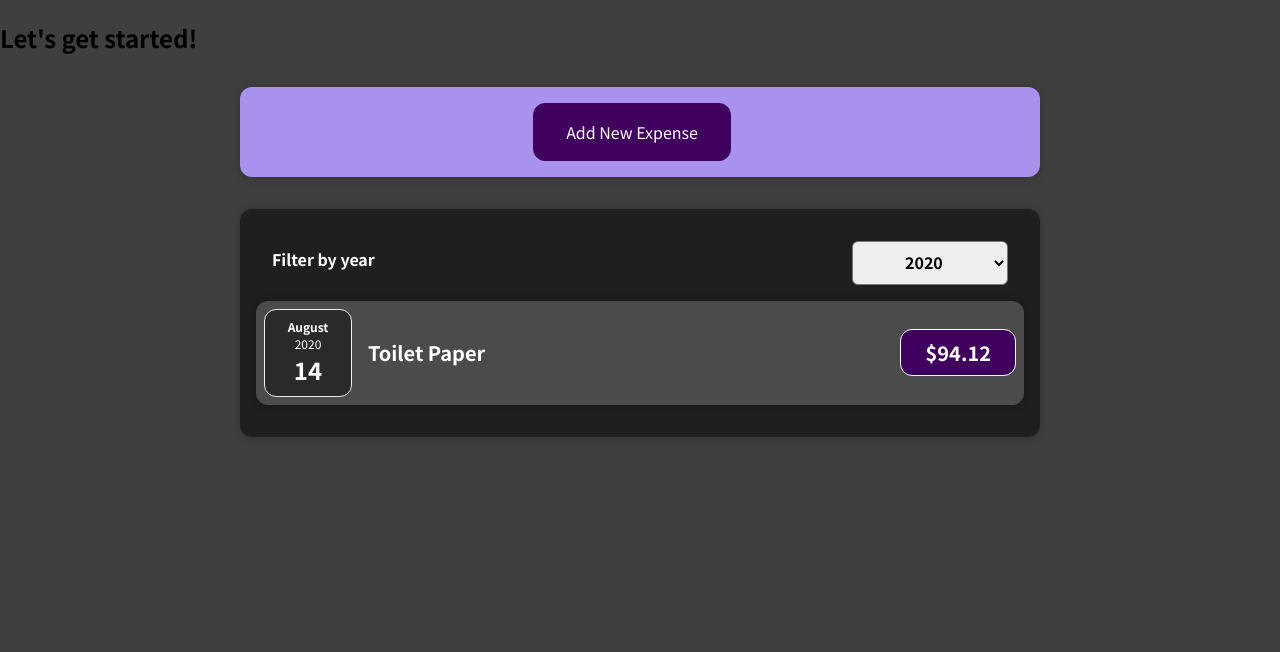
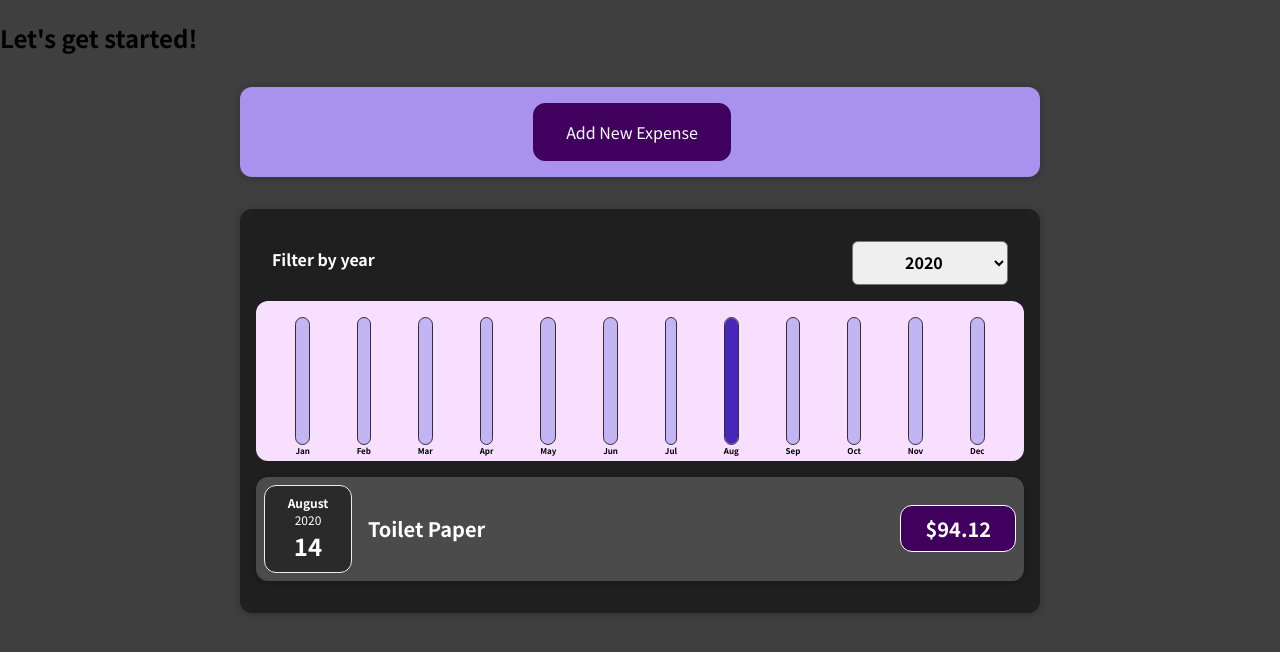
Before and after one commit to mkhira2/expense-tracker, a React (Create React App) app: page / in a window 1280 px wide. Shown: the top 652 px of the page. Built offline with nearby package versions, Linux system fonts and the light colour scheme.

Commit message:
adds chart for expense tracker, mvp complete

```diff
--- /dev/null
+++ b/src/components/Chart/Chart.css
@@ -0,0 +1,9 @@
+.chart {
+    padding: 1rem;
+    border-radius: 12px;
+    background-color: #f8dfff;
+    text-align: center;
+    display: flex;
+    justify-content: space-around;
+    height: 10rem;
+  }
--- /dev/null
+++ b/src/components/Chart/Chart.js
@@ -0,0 +1,22 @@
+import React from 'react';
+
+import ChartBar from './ChartBar';
+import './Chart.css'
+
+const Chart = props => {
+    const dataPointValues = props.dataPoints.map(dataPoint => dataPoint.value);
+    const totalMaximum = Math.max(...dataPointValues);
+
+    return <div className='chart'>
+        {props.dataPoints.map((dataPoint) => (
+            <ChartBar
+                key={dataPoint.label}
+                value={dataPoint.value}
+                maxValue={totalMaximum}
+                label={dataPoint.label}
+            />
+        ))}
+    </div>
+};
+
+export default Chart;
--- /dev/null
+++ b/src/components/Chart/ChartBar.css
@@ -0,0 +1,30 @@
+.chart-bar {
+    height: 100%;
+    display: flex;
+    flex-direction: column;
+    align-items: center;
+  }
+
+  .chart-bar__inner {
+    height: 100%;
+    width: 100%;
+    border: 1px solid #313131;
+    border-radius: 12px;
+    background-color: #c3b4f3;
+    overflow: hidden;
+    display: flex;
+    flex-direction: column;
+    justify-content: flex-end;
+  }
+
+  .chart-bar__fill {
+    background-color: #4826b9;
+    width: 100%;
+    transition: all 0.3s ease-out;
+  }
+
+  .chart-bar__label {
+    font-weight: bold;
+    font-size: 0.5rem;
+    text-align: center;
+  }
--- /dev/null
+++ b/src/components/Chart/ChartBar.js
@@ -0,0 +1,22 @@
+import React from 'react';
+
+import './ChartBar.css'
+
+const ChartBar = props => {
+    let barFillHeight = '0%';
+
+    if (props.maxValue > 0) {
+        barFillHeight = Math.round((props.value / props.maxValue) * 100) + '%'
+    }
+
+    return (
+        <div className='chartBar'>
+            <div className='chart-bar__inner'>
+                <div className='chart-bar__fill' style={{ height: barFillHeight }}></div>
+            </div>
+            <div className='chart-bar__label'>{props.label}</div>
+        </div>
+    )
+}
+
+export default ChartBar;
--- a/src/components/Expenses/Expenses.js
+++ b/src/components/Expenses/Expenses.js
@@ -2,8 +2,9 @@ import React, { useState } from 'react';
 
 import ExpensesList from './ExpensesList';
 import Card from '../UI/Card';
+import ExpensesFilter from './ExpensesFilter';
+import ExpensesChart from './ExpensesChart';
 import './Expenses.css';
-import ExpensesFilter from './ExpensesFilter';
 
 const Expenses = (props) => {
     const [filteredYear, setFilteredYear] = useState('2020');
@@ -23,6 +24,7 @@ const Expenses = (props) => {
                     onChangeFilter={filterChangeHandler}
                     selected={filteredYear}
                 />
+                <ExpensesChart expenses={filteredExpenses} />
                 <ExpensesList items={filteredExpenses} filteredYear={filteredYear} />
             </Card>
         </div>
--- /dev/null
+++ b/src/components/Expenses/ExpensesChart.js
@@ -0,0 +1,29 @@
+import React from 'react';
+
+import Chart from '../Chart/Chart';
+
+const ExpensesChart = props => {
+    const chartDataPoints = [
+        { label: 'Jan', value: 0 },
+        { label: 'Feb', value: 0 },
+        { label: 'Mar', value: 0 },
+        { label: 'Apr', value: 0 },
+        { label: 'May', value: 0 },
+        { label: 'Jun', value: 0 },
+        { label: 'Jul', value: 0 },
+        { label: 'Aug', value: 0 },
+        { label: 'Sep', value: 0 },
+        { label: 'Oct', value: 0 },
+        { label: 'Nov', value: 0 },
+        { label: 'Dec', value: 0 },
+    ];
+
+    for (const expense of props.expenses) {
+        const expenseMonth = expense.date.getMonth(); // starting at 0 => January => 0
+        chartDataPoints[expenseMonth].value += expense.amount;
+    }
+
+    return <Chart dataPoints={chartDataPoints} />
+}
+
+export default ExpensesChart;
--- a/src/components/NewExpense/ExpenseForm.js
+++ b/src/components/NewExpense/ExpenseForm.js
@@ -24,7 +24,7 @@ const ExpenseForm = (props) => {
 
         const expenseData = {
             title: enteredTitle,
-            amount: enteredAmount,
+            amount: +enteredAmount,
             date: new Date(enteredDate)
         }
 
```
Also changed, not shown: 1 other file (tests, documents, lock files or other folders).
